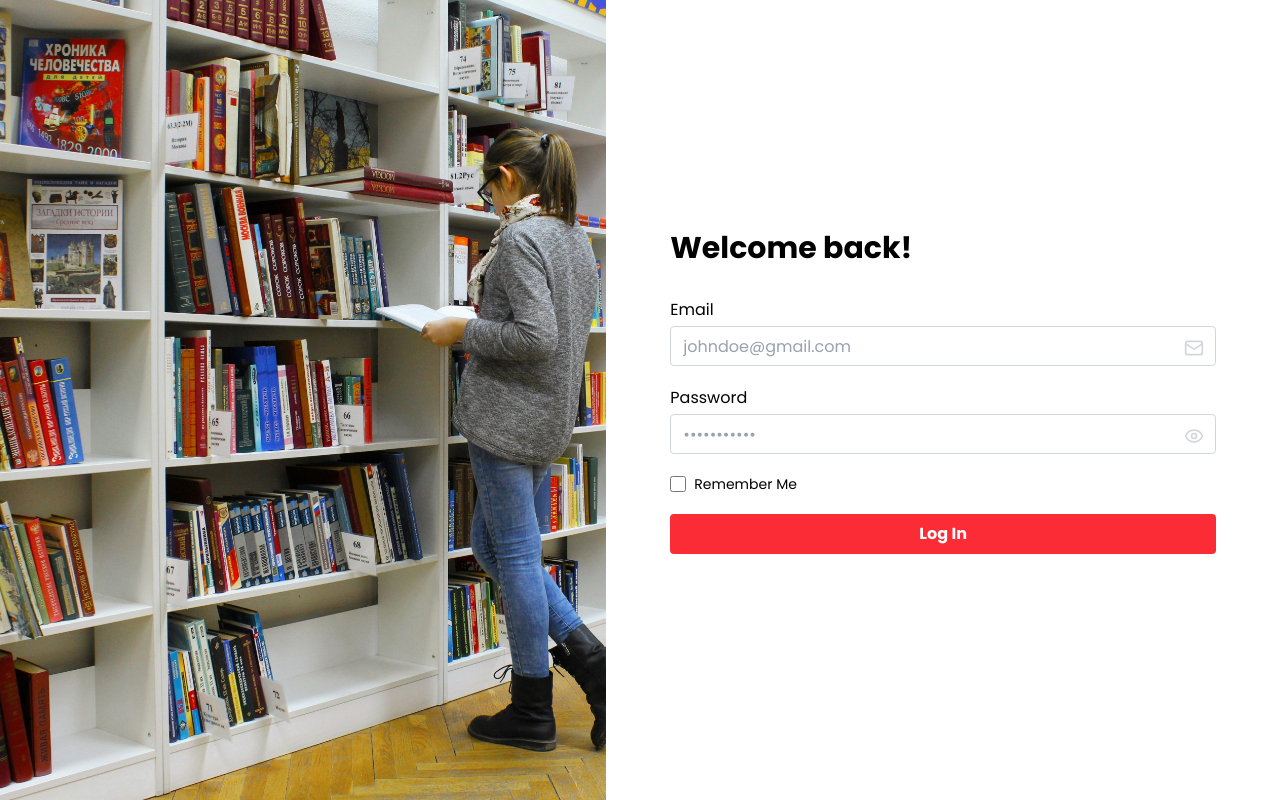
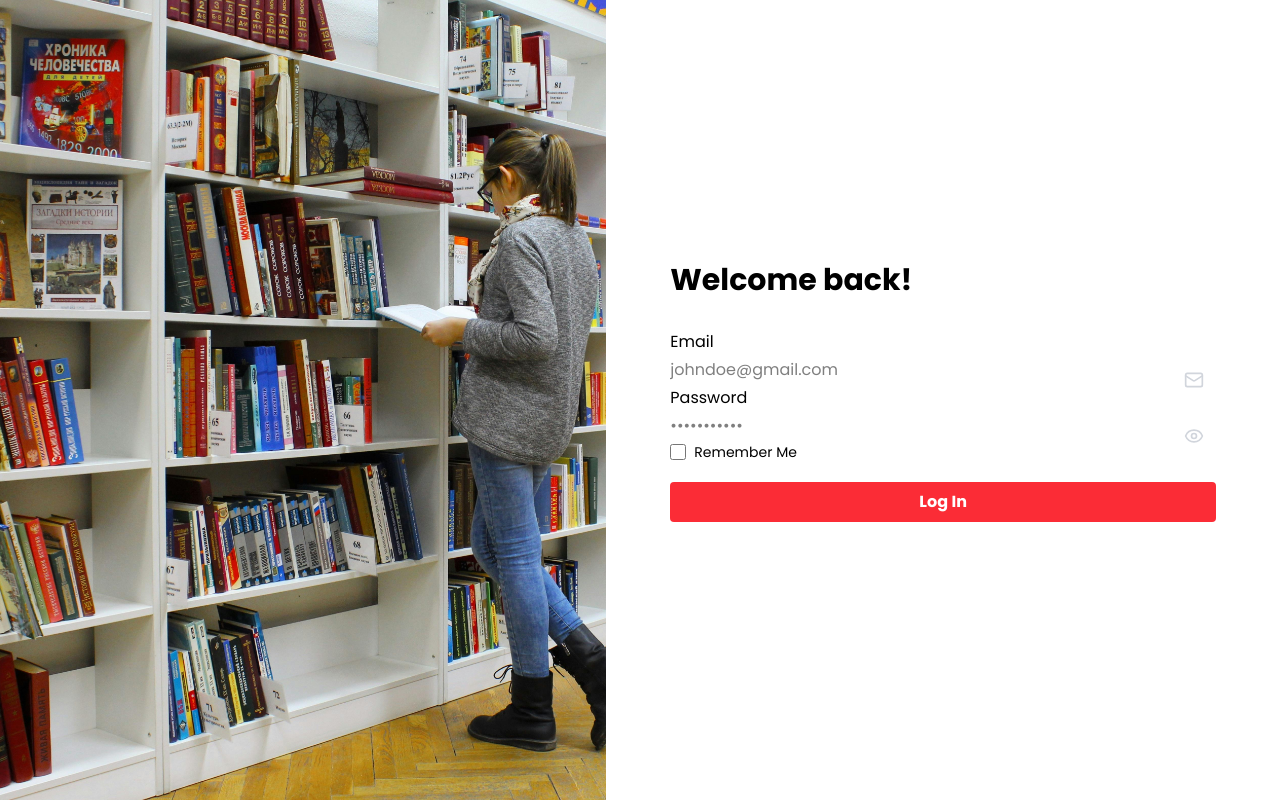
Before and after one commit to romano-ycoy/student-crud-app, a React (Vite) app in the folder student-crud-app/: page / in a window 1280 px wide. Built offline with nearby package versions, Linux system fonts and the light colour scheme.

Commit message:
Fixed the input field component so it can be used in different components

```diff
--- a/student-crud-app/src/components/ui/reusable/InputField.jsx
+++ b/student-crud-app/src/components/ui/reusable/InputField.jsx
@@ -17,7 +17,7 @@ const InputField = ({
     const inputType = type === "password" && showPassword ? "text" : type;
 
     return (
-        <div className="flex flex-col relative">
+        <div className="flex flex-col w-full relative">
             {label && (
                 <label htmlFor={id} className="mb-1 font-poppins">{label}</label>
             )}
@@ -38,13 +38,12 @@ const InputField = ({
 
             <input
                 id={id}
-                className={`border border-gray-300 rounded-sm focus:ring-2 focus:ring focus:ring-red-500 focus:outline-none h-10 px-3 mb-4 placeholder-gray-400
-                font-poppins placeholder:font-poppins ${className}`}
                 type={inputType}
                 value={value}
                 onChange={onChange}
                 placeholder={placeholder}
-                required={required} />
+                required={required}
+                className={className} />
         </div>
     );
 };
```
